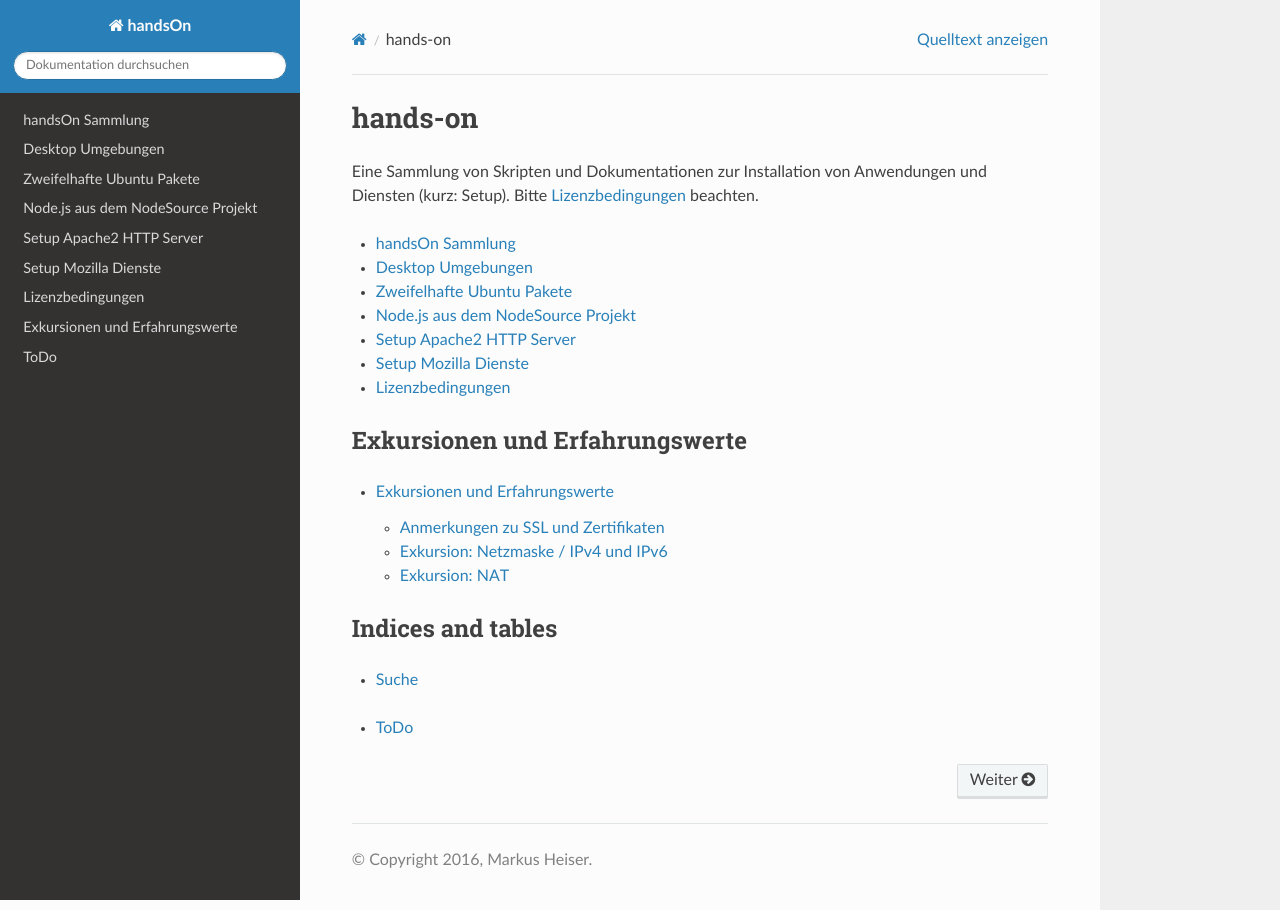
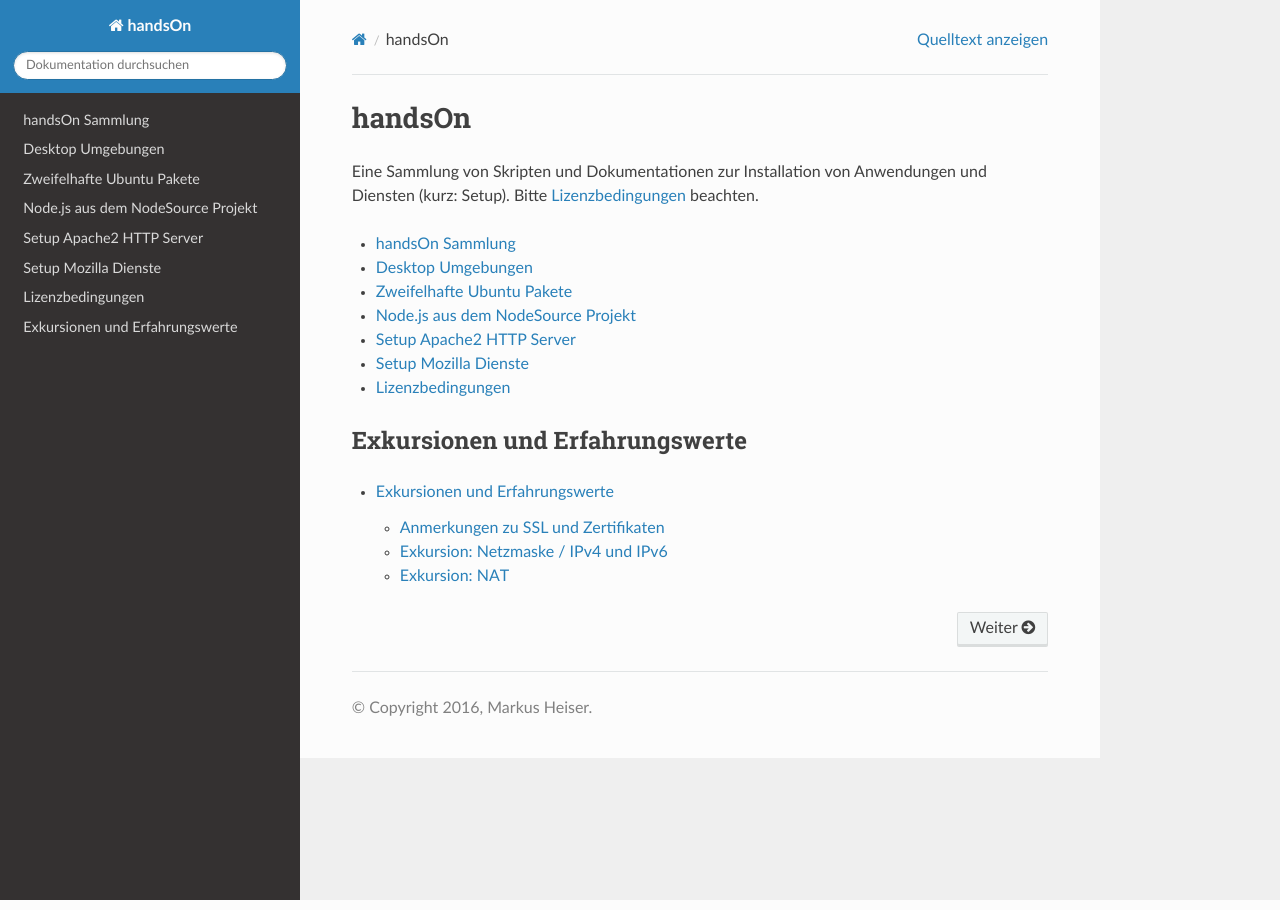
Before and after one commit to return42/handsOn, a Sphinx documentation site: the page built from doc/index.rst, in a window 1280 px wide. Built offline with Sphinx 7.4.7 and the Read the Docs theme 2.0.0, drawn with Linux system fonts in a browser that asks for light colours.

Commit message:
fixed documentation

```diff
--- a/README.rst
+++ b/README.rst
@@ -19,9 +19,3 @@ Die Dokumentation zu diesem Projekt wird bei *Read The Docs* gehostet:
 Die Sourcen sind auf github hinterlegt::
 
   git clone https://github.com/return42/handsOn.git
-
-
-Installation
-============
-
-comming soon ...
--- a/doc/get_started/index.rst
+++ b/doc/get_started/index.rst
@@ -29,9 +29,3 @@ Die Dokumentation zu diesem Projekt wird bei *Read The Docs* gehostet:
 Die Sourcen sind auf github hinterlegt::
 
   git clone https://github.com/return42/handsOn.git
-
-
-Installation
-============
-
-comming soon ...
--- a/doc/index.rst
+++ b/doc/index.rst
@@ -1,7 +1,7 @@
 .. -*- coding: utf-8; mode: rst -*-
 
 ================================================================================
-                                    hands-on
+                                    handsOn
 ================================================================================
 
 Eine Sammlung von Skripten und Dokumentationen zur Installation von Anwendungen
@@ -26,15 +26,8 @@ Exkursionen und Erfahrungswerte
 
    excursion/index
 
+..
+   .. toctree::
+      :maxdepth: 1
 
-Indices and tables
-==================
-
-.. * :ref:`genindex`
-.. * :ref:`modindex`
-* :ref:`search`
-
-.. toctree::
-   :maxdepth: 1
-
-   todo
+      todo
```
